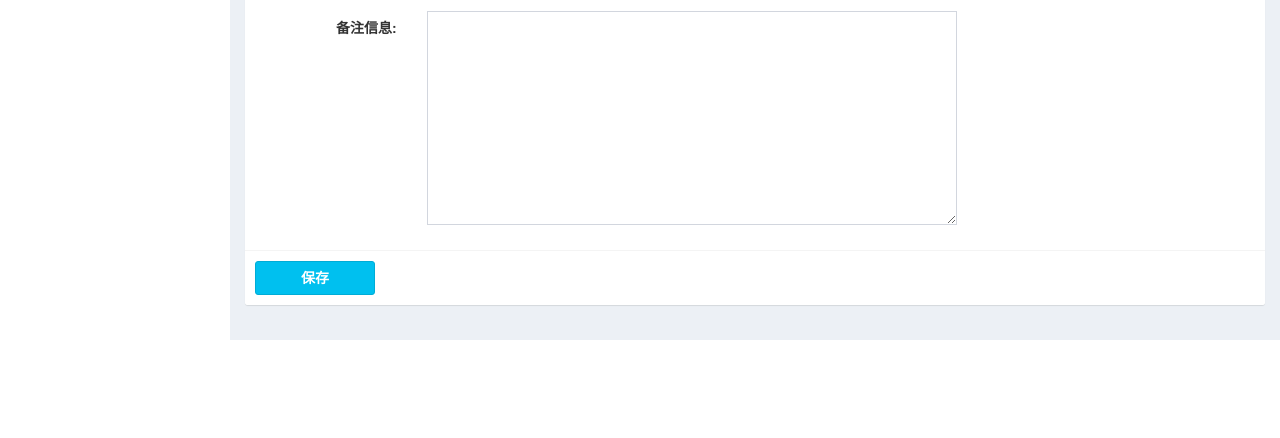
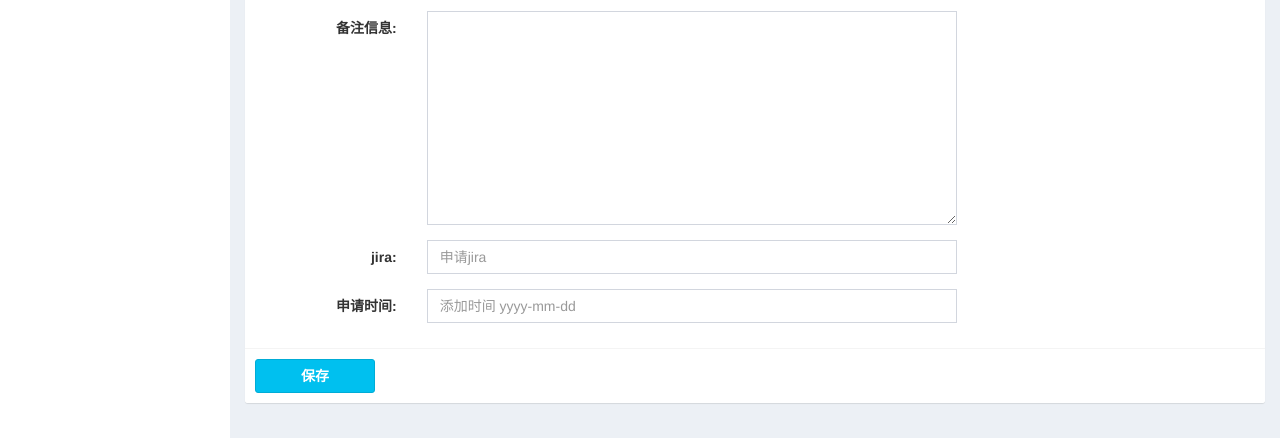
Before and after one commit to linuxvip/godson, a Django app: page /cmdb/asset/edit/1/ in a window 1280 px wide. Shown: the part 801-1239 px from the top of the page. Before the commit the page ends 1141 px from the top, so only its background shows below. Run offline with Django 3.2, Linux system fonts and the light colour scheme; the visitor is signed in with stand-in values (Sample User, id 1); data comes from the database, SQL or seed files in the repository; data that the repository does not hold is empty; some libraries are stand-ins or nearby versions.

Commit message:
add fields jira add-time

```diff
--- a/cmdb/forms.py
+++ b/cmdb/forms.py
@@ -33,6 +33,8 @@ class AssetForm(forms.ModelForm):
             'usage': TextInput(attrs={'class': 'form-control', 'style': 'width:530px;','placeholder': u'机器用途'}),
             'principal': TextInput(attrs={'class': 'form-control', 'style': 'width:530px;'}),
             'memo': Textarea(attrs={'class': 'form-control', 'style': 'width:530px;'}),
+            'jira': TextInput(attrs={'class': 'form-control', 'style': 'width:530px;','placeholder': u'申请jira'}),
+            'add_time': TextInput(attrs={'class': 'form-control', 'style': 'width:530px;','placeholder': u'添加时间 yyyy-mm-dd'}),
         }
 
 
--- a/cmdb/models.py
+++ b/cmdb/models.py
@@ -76,6 +76,8 @@ class Host(models.Model):
     application = models.CharField(u"软件", max_length=100, null=True, blank=True)
     principal = models.CharField(u"负责人", max_length=50, null=True, blank=True)
     memo = models.TextField(u"备注信息", max_length=200, null=True, blank=True)
+    jira = models.CharField(u"申请jira", max_length=200, null=True, blank=True)
+    add_time = models.DateTimeField(u"添加时间", max_length=200, null=True, blank=True)
 
     def __unicode__(self):
         return self.hostname
--- a/templates/cmdb/asset_edit.html
+++ b/templates/cmdb/asset_edit.html
@@ -131,6 +131,20 @@
                     {{ af.memo }}
                   </div>
                 </div>
+
+              <div class="form-group">
+                  <label for="idc" class="col-sm-2 control-label">jira:</label>
+                  <div class="col-sm-10">
+                      {{ af.jira }}
+                  </div>
+              </div>
+              <div class="form-group">
+                  <label for="idc" class="col-sm-2 control-label">申请时间:</label>
+                  <div class="col-sm-10">
+                      {{ af.add_time }}
+                  </div>
+              </div>
+
 {#                <input type="hidden" name="id" value="{{ obj.id }}">#}
               </div>
               <!-- /.box-body -->
```
Also changed, not shown: cmdb/migrations/0005_auto_20180322_1502.py (added), 1 other file.
